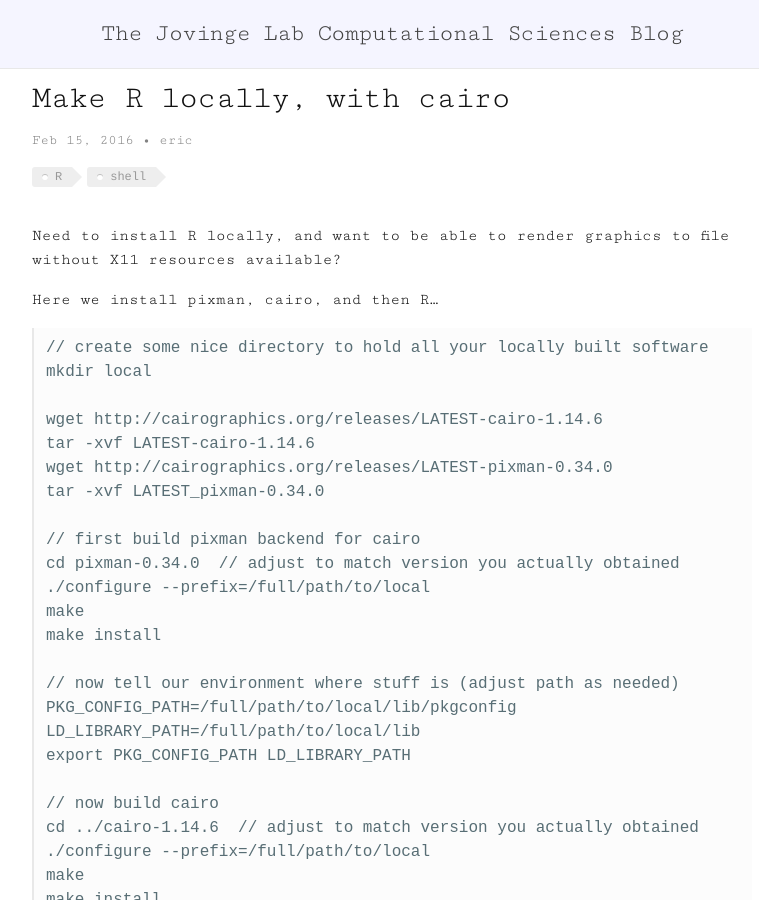
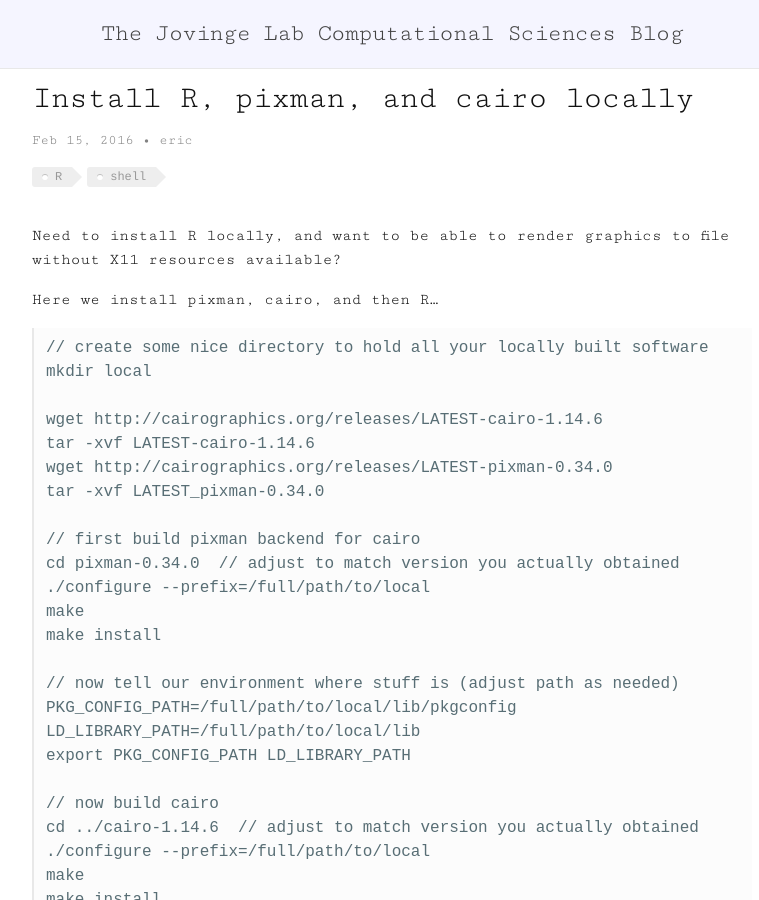
Before and after one commit to JovingeLabSoftware/JovingeLabSoftware.github.io, a Jekyll site: the page built from _posts/2016-02-15-make-r-locally-with-cairo.md, in a window 1280 px wide and 900 px high. Shown: the whole window, without its empty margins (248-1007 px from the left). Built offline with Jekyll 4.4.1, drawn with Linux system fonts in a browser that asks for light colours; comment, search, counter and statistics services are not loaded.

Commit message:
Created 2016-02-15-make-r-locally-with-cairo.md

```diff
--- a/_posts/2016-02-15-make-r-locally-with-cairo.md
+++ b/_posts/2016-02-15-make-r-locally-with-cairo.md
@@ -7,7 +7,7 @@
   - R
   - shell
 published: true
-title: "Make R locally, with cairo"
+title: "Install R, pixman, and cairo locally"
 ---
 
 Need to install R locally, and want to be able to render graphics to file without X11 resources available?
```
